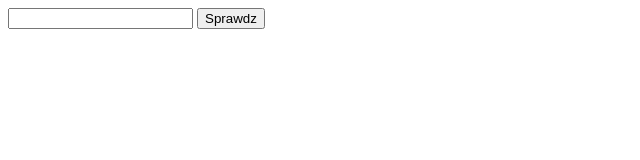
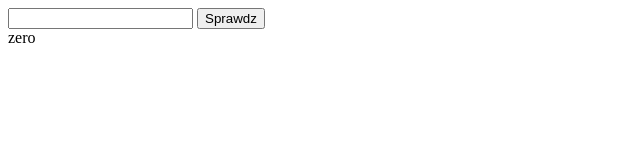
Before and after one commit to Gosia2024/liczba, a plain HTML site: page index.html in a window 1280 px wide. Both pictures are taken after a click on the input "Sprawdz". Shown: the full height of the page, 0-640 px from the left. Drawn offline with Linux system fonts and the light colour scheme.

Commit message:
jaka liczba

```diff
--- a/index.html
+++ b/index.html
@@ -8,6 +8,7 @@
 <body>
     <input type="text" id="pole">
     <input onclick="sprawdz()" type="submit" value="Sprawdz">
+    <div id="wynik"></div>
 </body>
 <script src="javascript.js"></script>
 </html>
--- a/javascript.js
+++ b/javascript.js
@@ -1,5 +1,8 @@
 function sprawdz(){
     let liczba = document.getElementById("pole").value;
-    console.log(liczba);
+
+    if(liczba>0) document.getElementById("wynik").innerHTML="dodatnia";
+    else if(liczba<0) document.getElementById("wynik").innerHTML="ujemna";
+    else document.getElementById("wynik").innerHTML="zero";
 
 }
```
